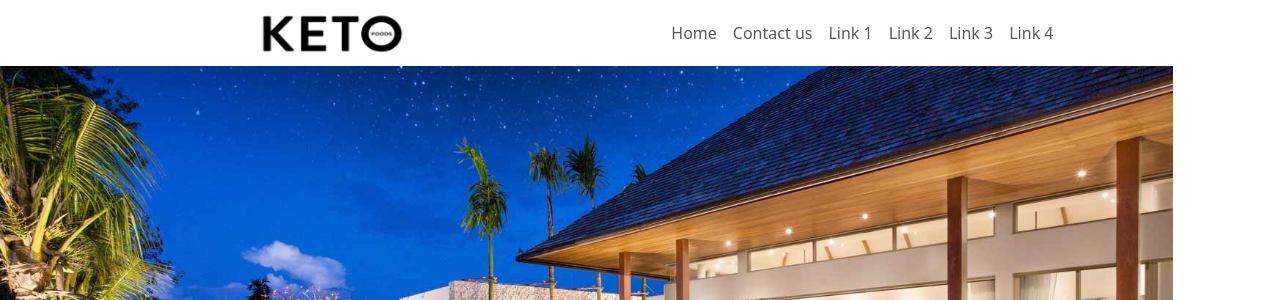
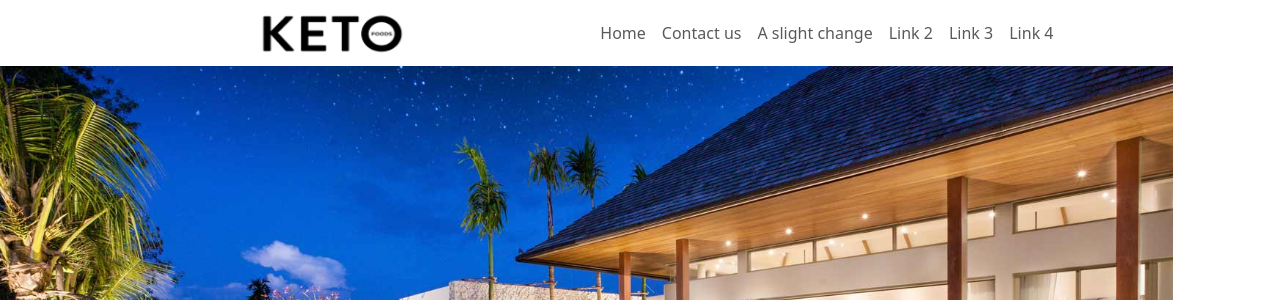
Before and after one commit to tamarastojanova/devops-hotels, a Django app: page /index/ in a window 1280 px wide. Shown: the top 300 px of the page. Run offline with Django 5.2, Linux system fonts and the light colour scheme; data that the repository does not hold is empty.

Commit message:
A slight change in the HTML

```diff
--- a/hotelsapp/templates/base.html
+++ b/hotelsapp/templates/base.html
@@ -32,7 +32,7 @@
         <a class="nav-link" href="/contactus">Contact us</a>
       </li>
       <li class="nav-item">
-        <a class="nav-link" href="#">Link 1</a>
+        <a class="nav-link" href="#">A slight change</a>
       </li>
       <li class="nav-item">
         <a class="nav-link" href="#">Link 2</a>
```
